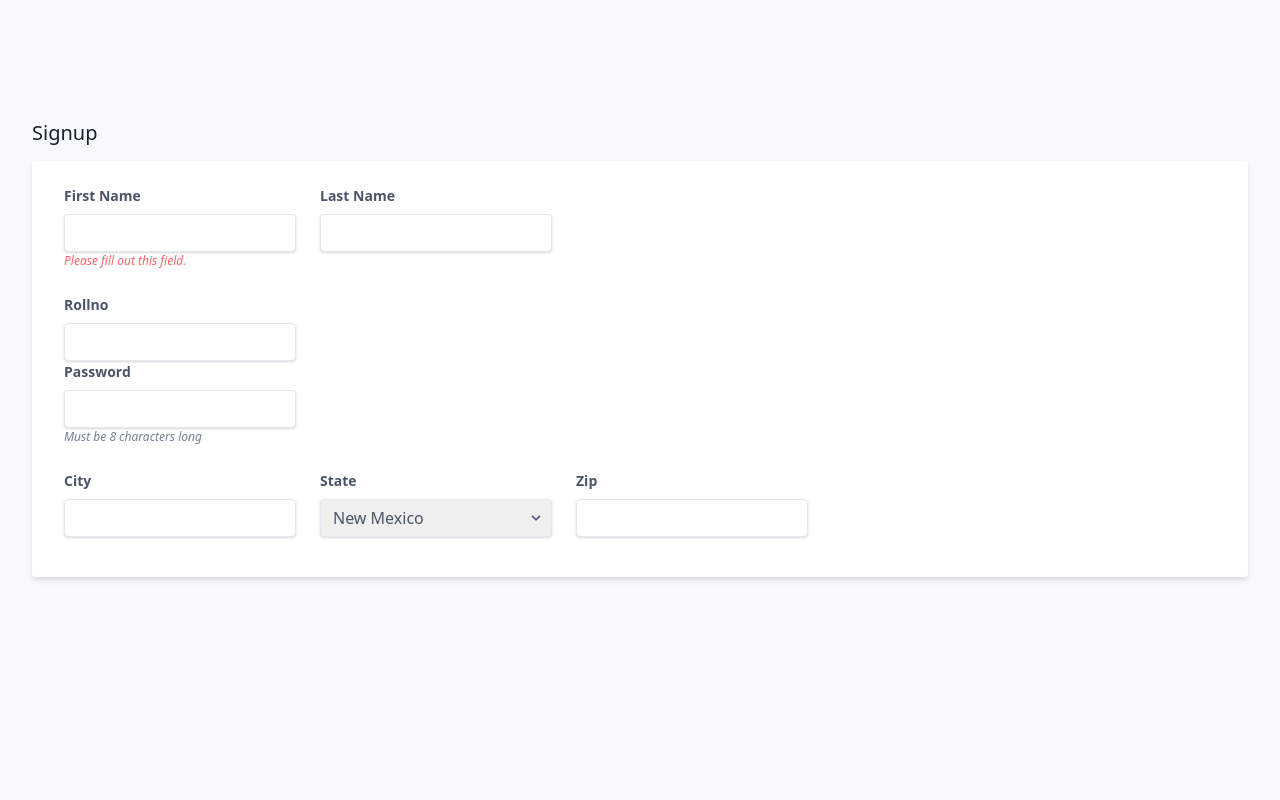
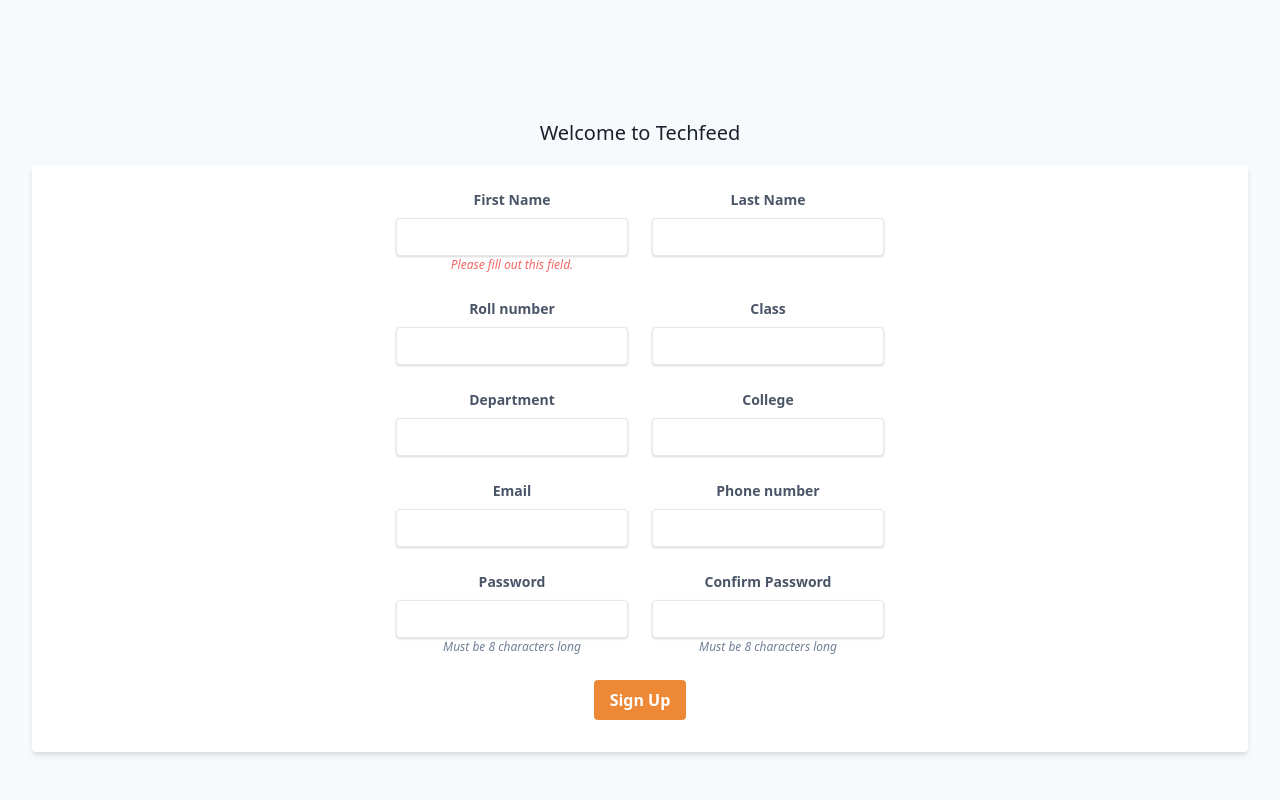
Before and after one commit to manoj2210/Techfeed-Frontend, a Next.js app: page / in a window 1280 px wide. Shown: the part 760-1560 px from the top of the page. Built offline with nearby package versions, Linux system fonts and the light colour scheme.

Commit message:
commiting signup page

```diff
--- a/src/components/signup.js
+++ b/src/components/signup.js
@@ -1,14 +1,40 @@
-import React from 'react';
+import React,{useState} from 'react';
 import Layout from '../components/layout';
 
+
+
 function Signup(){
-  return <div className="mx-auto px-4 sm:px-8 min-h-screen">
+  const initialValues={
+    firstName:'',
+    lastName:'',
+    rollno:'',
+    class:'',
+    dept:'',
+    college:'',
+    email:'',
+    phno:'',
+    pswd:'',
+    cnfrmPswd:''
+  };
+
+  const [inputs,setInputs]=useState(initialValues);
+
+  function handleInputChange(event){
+    // console.log(event.target.name);
+     event.persist();
+    setInputs({
+      ...inputs,[event.target.name]: event.target.value
+    });
+  }
+  return <div className="m-auto px-4 sm:px-8 min-h-screen text-center">
   <div>
-     <h2 className="text-xl leading-tight text-gray-900">Signup</h2>
+     <h2 className="text-xl leading-tight text-gray-900 mb-5">Welcome to Techfeed</h2>
   </div>
-  <form className="bg-white shadow-md rounded px-8 py-6 pb-8 my-4">
-  <div class="flex flex-wrap -mx-3 mb-6">
-    <div class="w-16 md:w-64 px-3 mb-6 md:mb-0">
+  <div className="bg-white shadow-md rounded px-8 py-6 pb-8 text-center">
+  <form >
+  <div className="md:flex md:flex-wrap-mx-3 mb-6 justify-center block">
+
+    <div className="w-64 px-3 mb-6 md:mb-0 mx-auto sm:mx-auto md:mx-0">
       <label
        className="block text-gray-700 text-sm font-bold mb-2"
         htmlFor="firstname">
@@ -17,91 +43,158 @@
       <input
         className="shadow appearance-none border rounded w-full py-2 px-3 text-gray-700 leading-tight focus:outline-none focus:shadow-outline"
        id="firstname"
+       name="firstName"
+       onChange={handleInputChange}
        type="text"/>
-      <p class="text-red-500 text-xs italic">Please fill out this field.</p>
+      <p className="text-red-500 text-xs italic">Please fill out this field.</p>
     </div>
 
-    <div class="w-full md:w-64 px-3">
+    <div className="w-64 px-3 mb-6 md:mb-0 mx-auto sm:mx-auto md:mx-0">
       <label
       className="block text-gray-700 text-sm font-bold mb-2"
-      htmlfor="lastname" >
+      htmlFor="lastname" >
         Last Name
       </label>
       <input
         className="shadow appearance-none border rounded w-full py-2 px-3 text-gray-700 leading-tight focus:outline-none focus:shadow-outline"
       id="lastname"
+      name="lastName"
+      onChange={handleInputChange}
       type="text" />
     </div>
   </div>
 
-  <div class="flex flex-wrap -mx-3 mb-6 w-full md:w-64">
+  <div className="md:flex md:flex-wrap-mx-3 mb-6 justify-center block">
 
-  <div class="w-full ms:w-1/2 px-3">
+  <div className="w-64 px-3 mb-6 md:mb-0 mx-auto sm:mx-auto md:mx-0">
     <label
     className="block text-gray-700 text-sm font-bold mb-2"
-    htmlfor="rollno" >
-      Rollno
+    htmlFor="rollno" >
+      Roll number
     </label>
     <input
       className="shadow appearance-none border rounded w-full py-2 px-3 text-gray-700 leading-tight focus:outline-none focus:shadow-outline"
       id="rollno"
+      name="rollno"
+      onChange={handleInputChange}
+    type="text" />
+   </div>
+   <div className="w-64 px-3 mb-6 md:mb-0 mx-auto sm:mx-auto md:mx-0">
+     <label
+     className="block text-gray-700 text-sm font-bold mb-2"
+     htmlFor="class" >
+       Class
+     </label>
+     <input
+       className="shadow appearance-none border rounded w-full py-2 px-3 text-gray-700 leading-tight focus:outline-none focus:shadow-outline"
+       id="class"
+       name="class"
+       onChange={handleInputChange}
      type="text" />
     </div>
 
-    <div class="w-full px-3">
+  </div>
+  <div className="md:flex md:flex-wrap-mx-3 mb-6 justify-center block">
+
+  <div className="w-64 px-3 mb-6 md:mb-0 mx-auto sm:mx-auto md:mx-0">
     <label
     className="block text-gray-700 text-sm font-bold mb-2"
-      htmlfor="password" >
+    htmlFor="dept" >
+      Department
+    </label>
+    <input
+      className="shadow appearance-none border rounded w-full py-2 px-3 text-gray-700 leading-tight focus:outline-none focus:shadow-outline"
+      id="dept"
+      name="dept"
+      onChange={handleInputChange}
+    type="text" />
+   </div>
+   <div className="w-64 px-3 mb-6 md:mb-0 mx-auto sm:mx-auto md:mx-0">
+     <label
+     className="block text-gray-700 text-sm font-bold mb-2"
+     htmlFor="college" >
+       College
+     </label>
+     <input
+       className="shadow appearance-none border rounded w-full py-2 px-3 text-gray-700 leading-tight focus:outline-none focus:shadow-outline"
+       id="college"
+       name="college"
+       onChange={handleInputChange}
+     type="text" />
+    </div>
+
+  </div>
+  <div className="md:flex md:flex-wrap-mx-3 mb-6 justify-center block">
+
+  <div className="w-64 px-3 mb-6 md:mb-0 mx-auto sm:mx-auto md:mx-0">
+    <label
+    className="block text-gray-700 text-sm font-bold mb-2"
+    htmlFor="email" >
+      Email
+    </label>
+    <input
+      className="shadow appearance-none border rounded w-full py-2 px-3 text-gray-700 leading-tight focus:outline-none focus:shadow-outline"
+      id="email"
+      name="email"
+      onChange={handleInputChange}
+    type="email" />
+   </div>
+   <div className="w-64 px-3 mb-6 md:mb-0 mx-auto sm:mx-auto md:mx-0">
+     <label
+     className="block text-gray-700 text-sm font-bold mb-2"
+     htmlFor="phno" >
+       Phone number
+     </label>
+     <input
+       className="shadow appearance-none border rounded w-full py-2 px-3 text-gray-700 leading-tight focus:outline-none focus:shadow-outline"
+       id="phno"
+       onChange={handleInputChange}
+       name="phno"
+       pattern="[0-9]{10}" required
+     type="tel" />
+    </div>
+
+  </div>
+  <div className="md:flex md:flex-wrap-mx-3 mb-6 justify-center block">
+  <div className="w-64 px-3 mb-6 md:mb-0 mx-auto sm:mx-auto md:mx-0">
+    <label
+    className="block text-gray-700 text-sm font-bold mb-2"
+    htmlFor="password" >
       Password
     </label>
     <input
       className="shadow appearance-none border rounded w-full py-2 px-3 text-gray-700 leading-tight focus:outline-none focus:shadow-outline"
       id="password"
+      onChange={handleInputChange}
+      name="pswd"
     type="password" />
-      <p class="text-gray-600 text-xs italic">Must be 8 characters long</p>
+    <p className="text-gray-600 text-xs italic">Must be 8 characters long</p>
     </div>
-  </div>
-
-  <div class="flex flex-wrap -mx-3 mb-2">
-    <div class="w-full md:w-64 px-3 mb-6 md:mb-0">
+    <div className="w-64 px-3 mb-6 md:mb-0 mx-auto sm:mx-auto md:mx-0">
       <label
       className="block text-gray-700 text-sm font-bold mb-2"
-      for="grid-city">
-        City
+      htmlFor="Confirmpassword" >
+        Confirm Password
       </label>
       <input
         className="shadow appearance-none border rounded w-full py-2 px-3 text-gray-700 leading-tight focus:outline-none focus:shadow-outline"
-        id="grid-city"
-      type="text" />
-    </div>
-    <div class="w-full md:w-64 px-3 mb-6 md:mb-0">
-      <label
-      className="block text-gray-700 text-sm font-bold mb-2"
-      for="grid-state">
-        State
-      </label>
-      <div class="relative">
-        <select
-          className="shadow appearance-none border rounded w-full py-2 px-3 text-gray-700 leading-tight focus:outline-none focus:shadow-outline"
-          id="grid-state">
-          <option>New Mexico</option>
-          <option>Missouri</option>
-          <option>Texas</option>
-        </select>
-        <div class="pointer-events-none absolute inset-y-0 right-0 flex items-center px-2 text-gray-700">
-          <svg class="fill-current h-4 w-4" xmlns="http://www.w3.org/2000/svg" viewBox="0 0 20 20"><path d="M9.293 12.95l.707.707L15.657 8l-1.414-1.414L10 10.828 5.757 6.586 4.343 8z"/></svg>
+        id="Confirmpassword"
+        name="cnfrmPswd"
+        onChange={handleInputChange}
+      type="password" />
+      <p className="text-gray-600 text-xs italic">Must be 8 characters long</p>
   </div>
   </div>
-    </div>
-    <div class="w-full md:w-64 px-3 mb-6 md:mb-0">
-      <label className="block text-gray-700 text-sm font-bold mb-2" for="grid-zip">
-        Zip
-      </label>
-      <input   className="shadow appearance-none border rounded w-full py-2 px-3 text-gray-700 leading-tight focus:outline-none focus:shadow-outline"
-       id="grid-zip" type="text"  />
-    </div>
+  <div>
+  <button
+      className="bg-orange-500 hover:bg-orange-700 text-white font-semibold py-2 px-4 rounded focus:outline-none focus:shadow-outline"
+      type="submit"
+  >
+     Sign Up
+  </button>
   </div>
 </form>
+</div>
 </div>
 }
 
```
Lines whose indentation alone changed are shown as unchanged.
